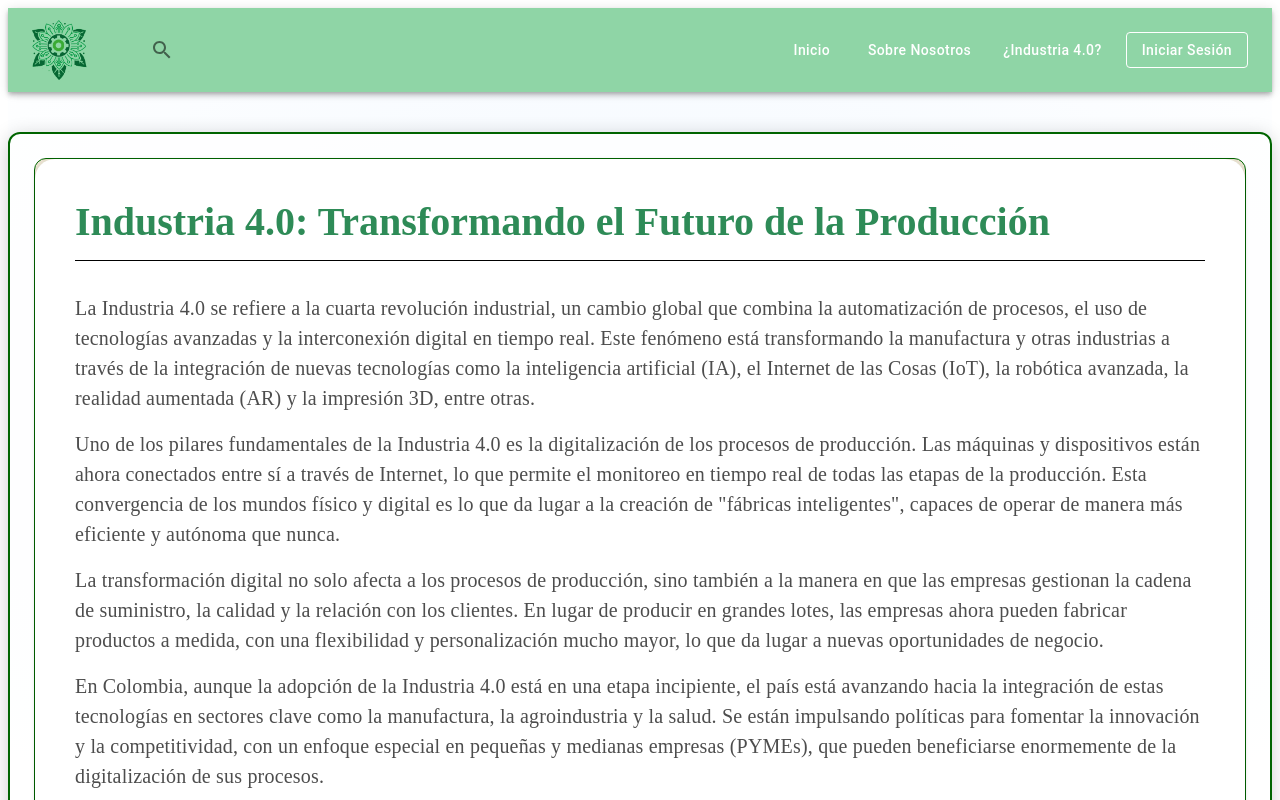
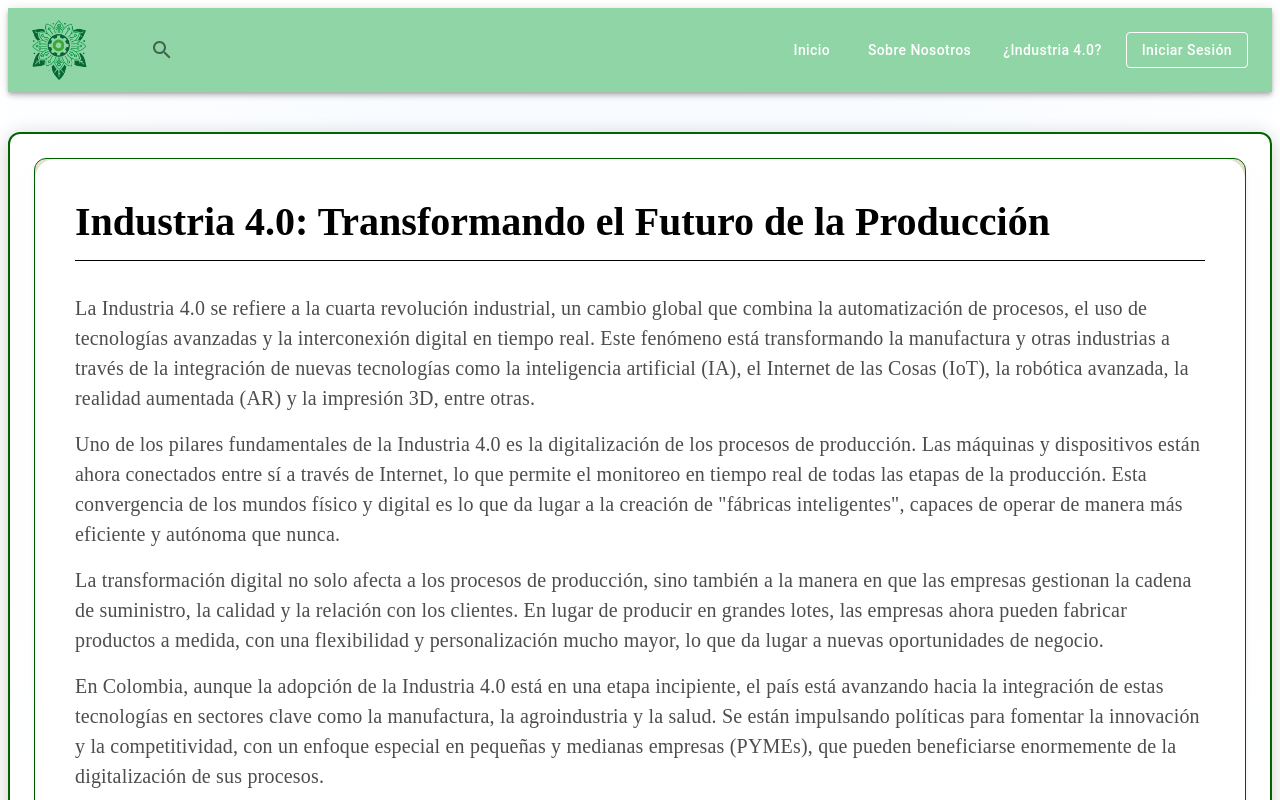
Before and after one commit to SamGG00/FactoriaInteligenteFE, a React (Vite) app: page /Information in a window 1280 px wide. Shown: the top 800 px of the page. Built offline with nearby package versions, Linux system fonts and the light colour scheme.

Commit message:
Update Information.jsx

```diff
--- a/src/pages/info/Information.jsx
+++ b/src/pages/info/Information.jsx
@@ -2,6 +2,9 @@ import React from 'react';
 import { Card, CardContent, Typography, Container, Box, Paper, Divider } from '@mui/material';
 import NavBar from "/src/pages/home/components/AppBar.jsx";
 import Footer from "/src/pages/home/components/Footer.jsx";
+
+
+
 
 export default function Informacion() {
   return (
@@ -49,7 +52,7 @@ export default function Informacion() {
                   fontWeight: 'bold',
                   fontSize: 40,
                   fontFamily: 'Times New Roman, serif',
-                  color: '#2E8B57',
+                  color: 'black',
                 }}
               >
                 Industria 4.0: Transformando el Futuro de la Producción
```
